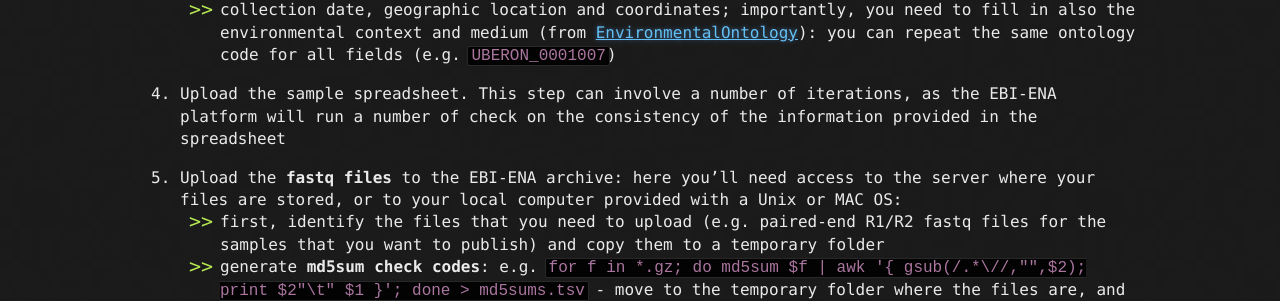
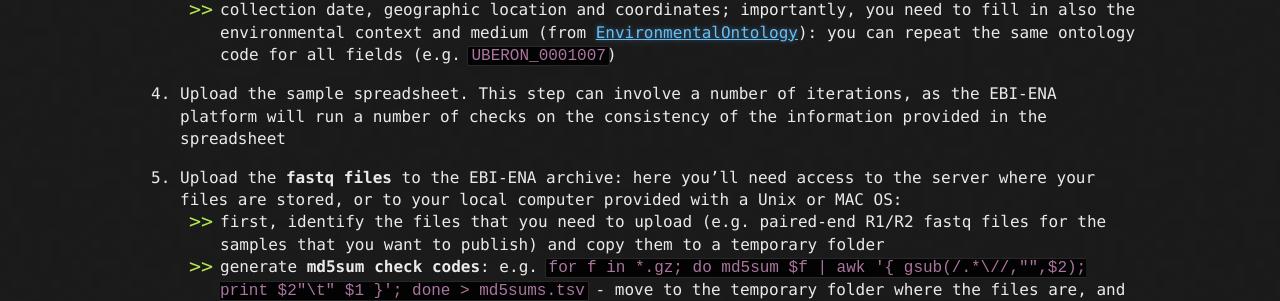
Before and after one commit to bioinformateachers/bioinformateachers.github.io, a Jekyll site: the page built from _posts/2023-09-04-submit-to-ena.md, in a window 1280 px wide. Shown: the part 1438-1739 px from the top of the page. Built offline with Jekyll 4.4.1, drawn with Linux system fonts in a browser that asks for light colours; formulas are drawn with MathJax 3.

Commit message:
fixed: small typo

```diff
--- a/_posts/2023-09-04-submit-to-ena.md
+++ b/_posts/2023-09-04-submit-to-ena.md
@@ -51,7 +51,7 @@ Remeber to download the accession file after registering the samples: this file
 	- `project name`, the project accession number from point 1) (see above);
 	- collection date, geographic location and coordinates; importantly, you need to fill in also the environmental context and medium (from [EnvironmentalOntology](https://github.com/EnvironmentOntology/envo/wiki/Using-ENVO-with-MIxS)): you can repeat the same ontology code for all fields (e.g. `UBERON_0001007`)
 
-4. Upload the sample spreadsheet. This step can involve a number of iterations, as the EBI-ENA platform will run a number of check on the consistency of the information provided in the spreadsheet
+4. Upload the sample spreadsheet. This step can involve a number of iterations, as the EBI-ENA platform will run a number of checks on the consistency of the information provided in the spreadsheet
 
 5. Upload the **fastq files** to the EBI-ENA archive: here you'll need access to the server where your files are stored, or to your local computer provided with a Unix or MAC OS:
 	- first, identify the files that you need to upload (e.g. paired-end R1/R2 fastq files for the samples that you want to publish) and copy them to a temporary folder
```
